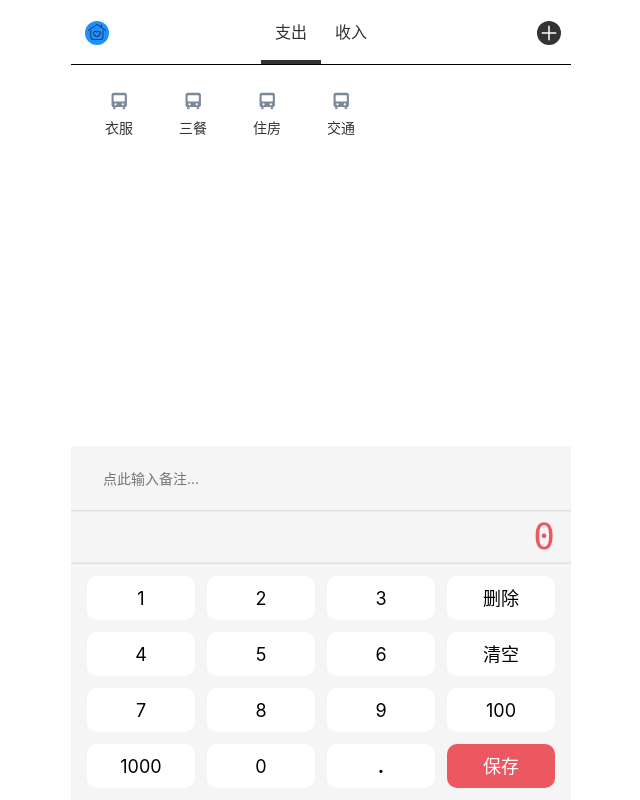
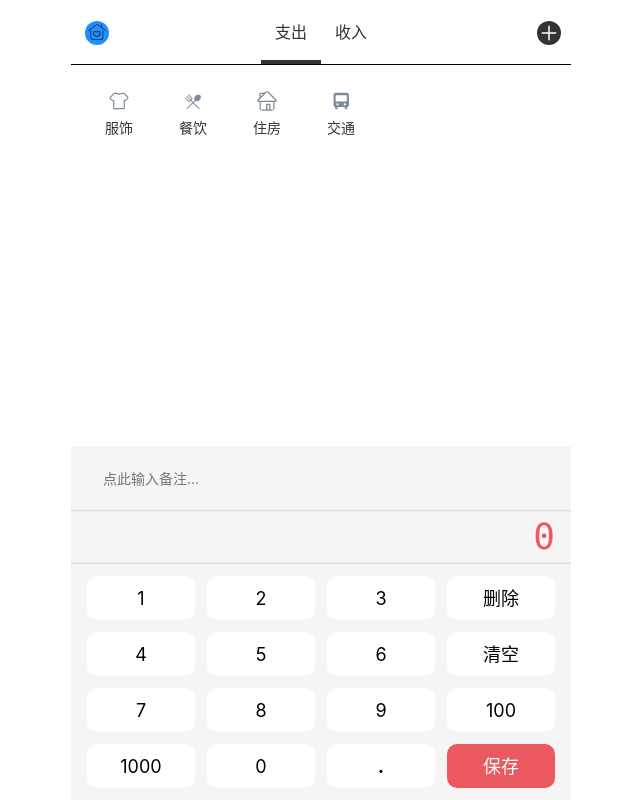
Before and after one commit to niuniu315/wangcai-2, a Vue app: page /statistics#/money in a window 1280 px wide. Shown: the whole page, without its empty margins (319-959 px from the left). Built offline with nearby package versions, Linux system fonts and the light colour scheme.

Commit message:
将图标展示tag.name

```diff
--- a/src/components/money/Tags.vue
+++ b/src/components/money/Tags.vue
@@ -4,7 +4,7 @@
       <li v-for="tag in tagList" :key="tag.id"
           :class="{selected: selectedTags.indexOf(tag) >= 0}"
           @click="toggle(tag)">
-        <Icon name="交通" ></icon>
+        <Icon :name="tag.name" ></icon>
         {{ tag.name }}
       </li>
     </ul>
--- a/src/store/index.ts
+++ b/src/store/index.ts
@@ -68,8 +68,8 @@ const store = new Vuex.Store({
     fetchTags(state) {
       state.tagList = JSON.parse(window.localStorage.getItem('tagList') || '[]');
       if (!state.tagList || state.tagList.length === 0) {
-        store.commit('createTag', '衣服');
-        store.commit('createTag', '三餐');
+        store.commit('createTag', '服饰');
+        store.commit('createTag', '餐饮');
         store.commit('createTag', '住房');
         store.commit('createTag', '交通');
       }
```
